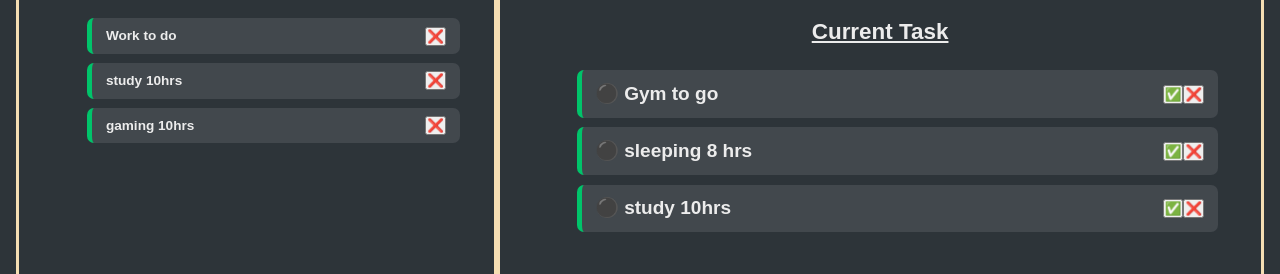
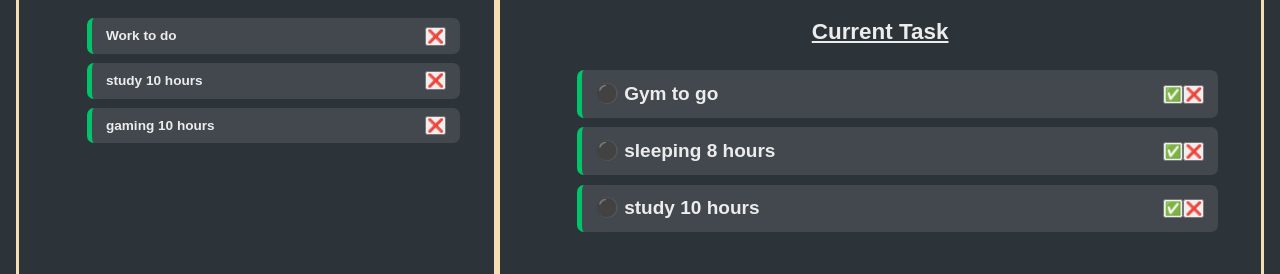
Before and after one commit to Vaibhav-sh27/Vocalize_FrontEnd, a React (Vite) app: page /app in a window 1280 px wide. Shown: the part 309-583 px from the top of the page. Built offline with nearby package versions, Linux system fonts and the light colour scheme.

Commit message:
delete fun

```diff
--- a/src/component/Current.jsx
+++ b/src/component/Current.jsx
@@ -16,6 +16,33 @@ function Current({ array, setarr }) {
     setarr((item) => [...item, h]);
   }
 
+  function handledel(id) {
+    let arr = array.filter((item, index) => {
+      if (item.id !== id) {
+        return item;
+      }
+    });
+    //let arr = array;
+    console.log(arr);
+    setarr(arr);
+    //  navigate("/app");
+  }
+
+  function remove(item) {
+    console.log(item);
+    let st = item.toUpperCase();
+    let uid = array.filter((k) => {
+      let del;
+      let str = k.task.toUpperCase();
+      if (st == str) {
+        del = k.id;
+      }
+      return del;
+    });
+    console.log(uid[0].id);
+    handledel(uid[0].id);
+  }
+
   const navigate = useNavigate();
 
   const commands = [
@@ -26,6 +53,10 @@ function Current({ array, setarr }) {
     {
       command: ["go to *", "open *"],
       callback: (redirectPage) => setRedirectUrl(redirectPage),
+    },
+    {
+      command: ["skip *", "remove *", "delete *"],
+      callback: (item) => remove(item),
     },
   ];
 
@@ -93,6 +124,7 @@ function List({ comp, setarr, array }) {
       if (item.id !== id) {
         return item;
       }
+      t;
     });
     //let arr = array;
     console.log(arr);
--- a/src/component/Sidebar.jsx
+++ b/src/component/Sidebar.jsx
@@ -4,7 +4,7 @@ import NewTask from "./NewTask";
 import Completed from "./Completed";
 import Current from "./Current";
 import { useState } from "react";
-import { v4 as uuidv4 } from 'uuid';
+import { v4 as uuidv4 } from "uuid";
 // import { Outlet } from "react-router-dom";
 
 const arr = [
@@ -20,22 +20,22 @@ const arr = [
   },
   {
     id: uuidv4(),
-    task: "sleeping 8 hrs",
+    task: "sleeping 8 hours",
     isComp: false,
   },
   {
     id: uuidv4(),
-    task: "study 10hrs",
+    task: "study 10 hours",
     isComp: true,
   },
   {
     id: uuidv4(),
-    task: "study 10hrs",
+    task: "study 10 hours",
     isComp: false,
   },
   {
     id: uuidv4(),
-    task: "gaming 10hrs",
+    task: "gaming 10 hours",
     isComp: true,
   },
 ];
@@ -46,8 +46,8 @@ function Slidebar() {
     <div className={styles.sidebar}>
       {/* <Outlet /> */}
       <div className={styles.left}>
-        <NewTask array={array} setarr={setarr}/>
-        <Completed arr={array} setarr={setarr}/>
+        <NewTask array={array} setarr={setarr} />
+        <Completed arr={array} setarr={setarr} />
       </div>
       <Current array={array} setarr={setarr} />
     </div>
```
